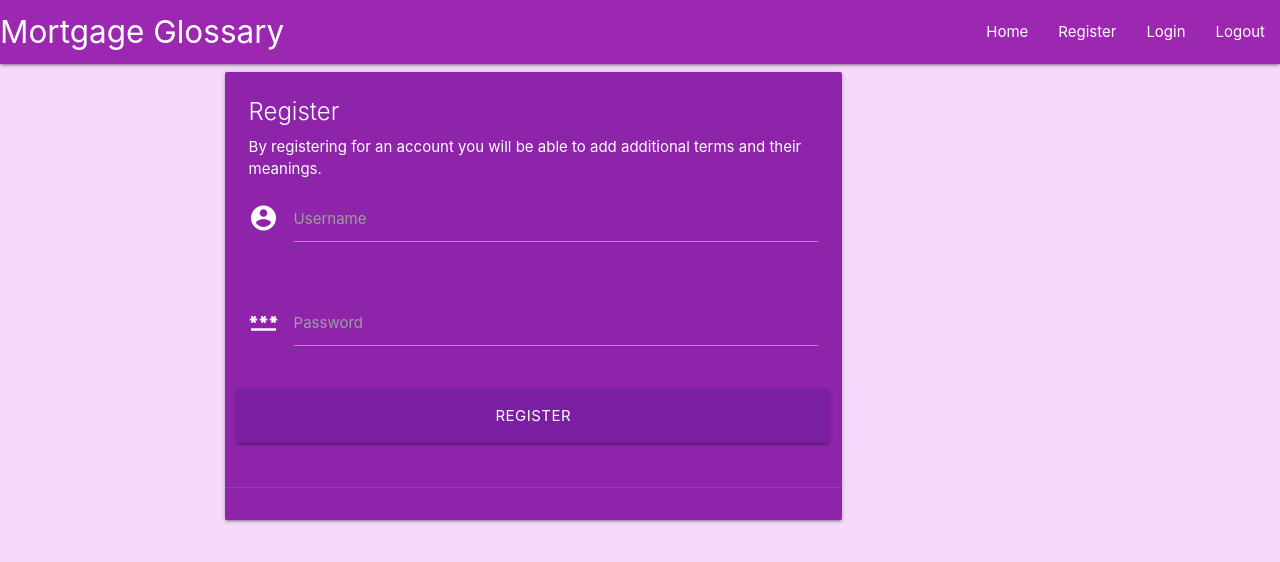
After one commit to Leah9/ci_milestone_3, a Flask app: page /register in a window 1280 px wide. The commit adds this page. Shown: the top 562 px of the page. Run offline with Flask 2, Linux system fonts and the light colour scheme; some libraries are stand-ins or nearby versions.

Commit message:
Basic user registration working

```diff
--- a/app.py
+++ b/app.py
@@ -4,6 +4,7 @@ from flask import (
     request, session, url_for)
 from flask_pymongo import PyMongo
 from bson.objectid import ObjectId
+from werkzeug.security import generate_password_hash, check_password_hash
 if os.path.exists("env.py"):
     import env
 
@@ -23,6 +24,29 @@ def get_terms():
     return render_template("terms.html", terms=terms)
 
 
+@app.route("/register", methods=["GET", "POST"])
+def register():
+    if request.method == "POST":
+        # check if username already exists in db
+        existing_user = mongo.db.users.find_one(
+            {"username": request.form.get("username").lower()})
+
+        if existing_user:
+            flash("Username already exists")
+            return redirect(url_for("register"))
+
+        register = {
+            "username": request.form.get("username").lower(),
+            "password": generate_password_hash(request.form.get("password"))
+        }
+        mongo.db.users.insert_one(register)
+
+        # put the new user into 'session' cookie
+        session["user"] = request.form.get("username").lower()
+        flash("Registration Successful!")
+    return render_template("register.html")
+
+
 if __name__ == "__main__":
     app.run(host=os.environ.get("IP"),
             port=int(os.environ.get("PORT")),
--- a/templates/base.html
+++ b/templates/base.html
@@ -22,7 +22,7 @@
               <a href="#" data-target="mobile-navbar" class="sidenav-trigger"><i class="material-icons">menu</i></a>
               <ul class="right hide-on-med-and-down">
                 <li><a href="{{ url_for('get_terms') }}">Home</a></li>
-                <li><a href="#">Register</a></li>
+                <li><a href="{{ url_for('register') }}">Register</a></li>
                 <li><a href="#">Login</a></li>
                 <li><a href="#">Logout</a></li>
               </ul>
--- /dev/null
+++ b/templates/register.html
@@ -0,0 +1,39 @@
+{% extends "base.html" %}
+{% block content %}
+
+<div class="row">
+    <form class="col s12 m6 offset-m2" method="POST" action="{{ url_for('register') }}">
+      <div class="card purple darken-1">
+        <div class="card-content white-text">
+            <span class="card-title">Register</span>
+          <p>By registering for an account you will be able to add additional terms and their meanings.</p>
+            <div class="row">
+                <div class="input-field col s12">
+                    <i class="material-icons prefix light-grey-text text-darken-4">account_circle</i>
+                    <input id="username" name="username" type="text" minlength="4" maxlength="30" class="validate" pattern="[a-zA-Z]">
+                    <label for="username">Username</label>
+                </div>
+            </div>
+            <div class="row">
+                <div class="input-field col s12">
+                    <i class="material-icons prefix light-grey-text text-darken-4">password</i>
+                    <input id="password" name="password" type="password" minlength="4" maxlength="30" class="validate">
+                    <label for="password">Password</label>
+                </div>
+            </div>
+            <div class="row">
+                <button type="submit" class="col s12 btn-large purple darken-2 text-shadow">
+                    Register
+                </button>
+            </div>
+
+        </div>
+        <div class="card-action">
+          <!--<a href="#">This is a link</a>
+          <a href="#">This is a link</a>-->
+        </div>
+      </div>
+    </form>
+  </div>
+
+{% endblock %}
```
Also changed, not shown: README.md.
